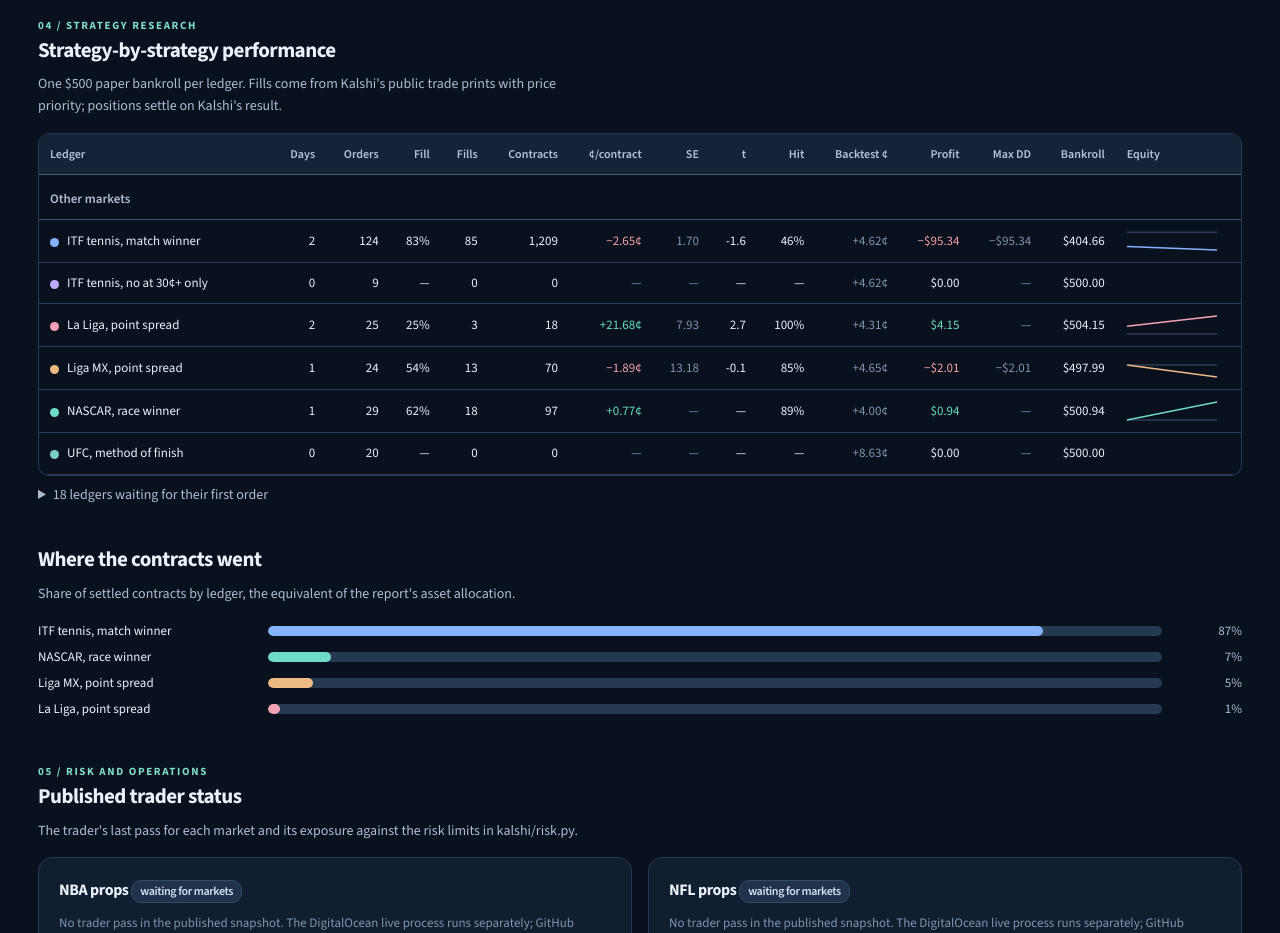
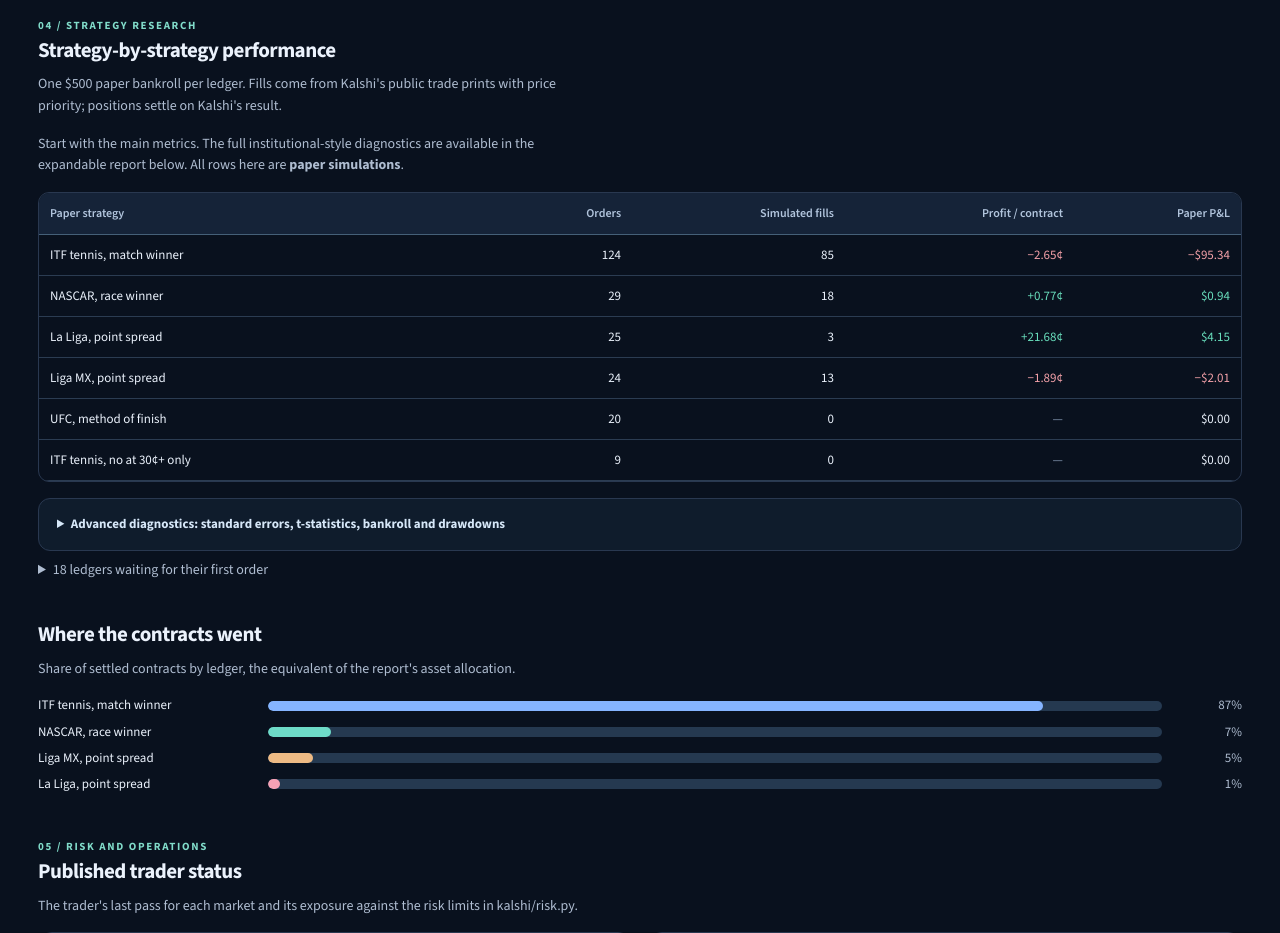
Before and after one commit to akilatrades/nba-prop-model, a plain HTML site: page dashboard/index.html in a window 1280 px wide. Shown: the part 3660-4593 px from the top of the page. Drawn offline with nearby package versions, Linux system fonts and the light colour scheme.

Commit message:
Add simple paper strategy leaderboard with expandable institutional diagnostics

```diff
--- a/dashboard/index.html
+++ b/dashboard/index.html
@@ -261,7 +261,12 @@ footer{margin-top:44px;border-top:1px solid var(--rule);line-height:1.8}
   <div class="eyebrow">04 / Strategy research</div>
   <h2>Strategy-by-strategy performance</h2>
   <p class="desc">One $500 paper bankroll per ledger. Fills come from Kalshi's public trade prints with price priority; positions settle on Kalshi's result.</p>
-  <div class="scroll"><table id="ledgers"></table></div>
+  <p class="desc">Start with the main metrics. The full institutional-style diagnostics are available in the expandable report below. All rows here are <strong>paper simulations</strong>.</p>
+  <div class="scroll"><table id="strategy-summary"></table></div>
+  <details class="stats-details">
+    <summary>Advanced diagnostics: standard errors, t-statistics, bankroll and drawdowns</summary>
+    <div class="scroll" style="margin-bottom:16px"><table id="ledgers"></table></div>
+  </details>
   <div id="idle"></div>
 </section>
 
@@ -490,6 +495,14 @@ function ledgerTable(s, eqs) {
       html += `<tr><td class="lbl"><span class="dot" style="--c:${colorOf(l.ledger)}"></span>${esc(name(l.ledger))}</td><td class="num">${l.days}</td><td class="num">${l.orders}</td><td class="num">${pct(l.fill_rate)}</td><td class="num">${l.fills}</td><td class="num">${l.contracts.toLocaleString()}</td><td class="num ${cls(l.cents_per_contract)}">${cents(l.cents_per_contract)}</td><td class="num muted">${l.se_cents == null ? "—" : l.se_cents.toFixed(2)}</td><td class="num">${fmt1(l.t)}</td><td class="num">${pct(l.hit_rate)}</td><td class="num muted">${l.backtest_cents == null ? "—" : cents(l.backtest_cents)}</td><td class="num ${cls(l.profit)}">${money(l.profit)}</td><td class="num muted">${l.max_drawdown ? "−" + money(l.max_drawdown) : "—"}</td><td class="num">${money(l.bankroll)}</td><td class="spark">${eq ? spark(eq, colorOf(l.ledger)) : ""}</td></tr>`;
     }
   }
+  // First-time readers see a compact paper-only strategy table.
+  // Advanced research metrics remain available in the expandable full table.
+  const lead = active.slice().sort((a, b) => b.orders - a.orders).slice(0, 12);
+  document.getElementById("strategy-summary").innerHTML =
+    '<thead><tr><th>Paper strategy</th><th class="num">Orders</th><th class="num">Simulated fills</th><th class="num">Profit / contract</th><th class="num">Paper P&amp;L</th></tr></thead><tbody>' +
+    (lead.length ? lead.map(l => `<tr><td class="lbl">${esc(name(l.ledger))}</td><td class="num">${l.orders.toLocaleString()}</td><td class="num">${l.fills.toLocaleString()}</td><td class="num ${cls(l.cents_per_contract)}">${cents(l.cents_per_contract)}</td><td class="num ${cls(l.profit)}">${money(l.profit)}</td></tr>`).join("") :
+      '<tr><td colspan="5">No paper orders have been logged yet.</td></tr>') +
+    '</tbody>';
   document.getElementById("ledgers").innerHTML = html + "</tbody>";
   document.getElementById("idle").innerHTML = idle.length ? `<details><summary>${idle.length} ledgers waiting for their first order</summary><p class="note">${idle.map(l => esc(name(l.ledger))).join("; ")}. NBA ledgers start on opening night (October 20); NFL on Sunday; UFC on Saturday; Champions League corners midweek; college basketball in November.</p></details>` : "";
 }
```
